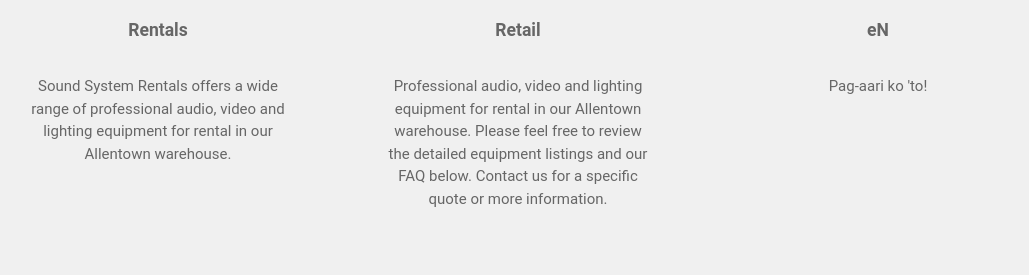
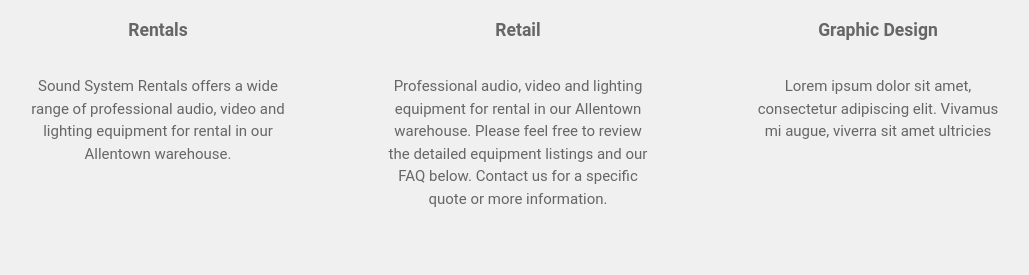
Before and after one commit to Henrhod/FINALS-WEB-TECH, a PHP site: page /Admin/Website/index.php in a window 1280 px wide. Shown: the part 1961-2236 px from the top of the page, without its empty margins (62-1091 px from the left). Run offline with PHP 8.4, Linux system fonts and the light colour scheme.

Commit message:
Add files via upload

```diff
--- a/Admin/Website/index.php
+++ b/Admin/Website/index.php
@@ -117,9 +117,9 @@
           <p>Professional audio, video and lighting equipment for rental in our Allentown warehouse.  Please feel free to review the detailed equipment listings and our FAQ below. Contact us for a specific quote or more information.</p>
         </div>
         <div class="box">
-          <img src="img/user.png">
-          <h3>eN</h3>
-          <p>Pag-aari ko 'to!</p>
+          <img src="img/logo_brush.png">
+          <h3>Graphic Design</h3>
+          <p>Lorem ipsum dolor sit amet, consectetur adipiscing elit. Vivamus mi augue, viverra sit amet ultricies</p>
         </div>
       </div>
     </section>
--- a/Admin/Website/signup.php
+++ b/Admin/Website/signup.php
@@ -132,7 +132,7 @@
 </style>
     <body>
     <div class="login-box">
-    <img src="images/user.png" class="avatar">
+    <a href = "index.php"><img src="images/user.png" class="avatar"></a>
         <h1>Sign up Here</h1>
             <form method="POST" action="signup.php">
 			      <p>Name</p>
```
Also changed, not shown: Admin/Website/server.php (+9 -0 lines).
